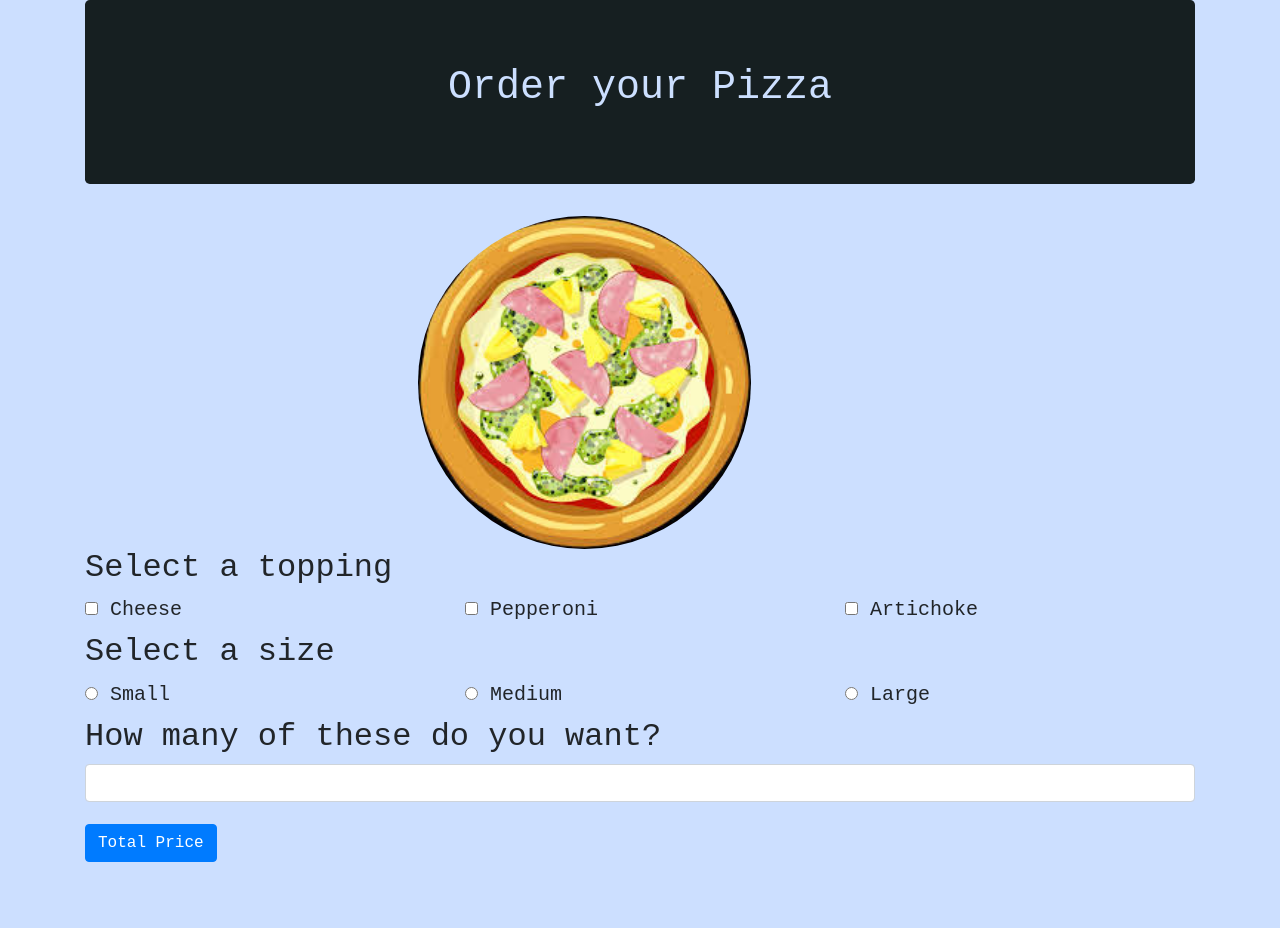
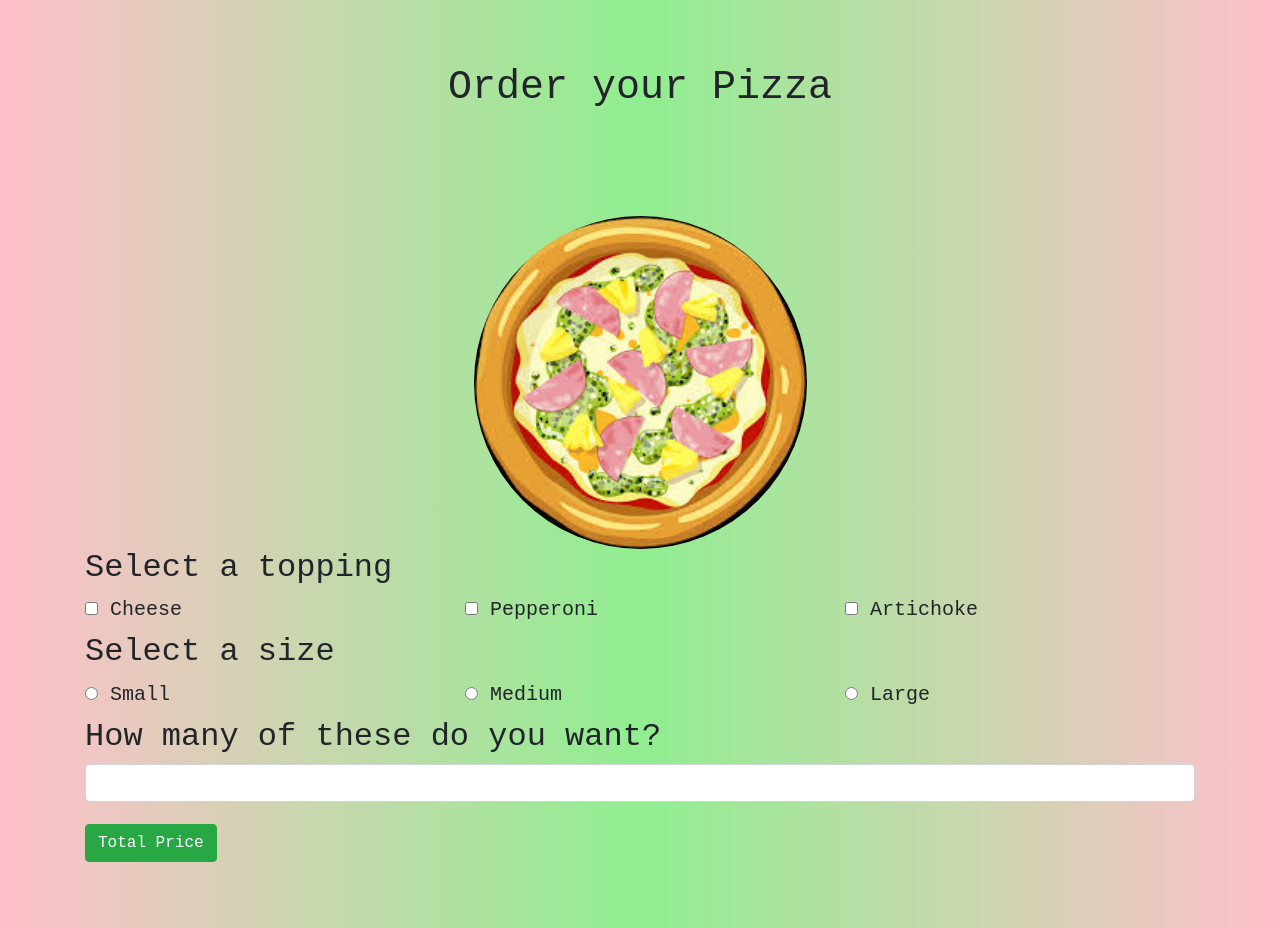
Before and after one commit to meriat/Pizza, a plain HTML site: page index.html in a window 1280 px wide. Before the commit the page ends 862 px from the top, so only its background shows below. Drawn offline with Linux system fonts and the light colour scheme.

Commit message:
change background color

```diff
--- a/css/styles.css
+++ b/css/styles.css
@@ -1,12 +1,14 @@
 .jumbotron{
   text-align: center;
-  background-color: #161f21;
-  color: #ccdfff;
+  background: transparent;
 }
 
 body{
-  background-color: #ccdfff;
+  background-image: linear-gradient(to right,pink,lightgreen,pink);
+  height: 100vh;
   font-family:monospace;
+  margin-bottom: 10%;
+
 }
 
 #result{
@@ -22,8 +24,10 @@ body{
 
 img {
   border-radius: 100%;
-  margin-left: 30%;
-  width: 30%;
+  display: block;
+   margin-left: auto;
+   margin-right: auto;
+   width: 30%;
 }
 
 button{
--- a/index.html
+++ b/index.html
@@ -14,7 +14,7 @@
       <div class="jumbotron">
         <h1>Order your Pizza</h1>
       </div>
-      <img class="animated tada dalay-4s" src="img/download.jpg" alt="Pizza Picture" />
+      <img class="animated infinite pulse dalay-2s" src="img/download.jpg" alt="Pizza Picture" />
       <form id="input">
         <h2>Select a topping</h2>
         <div class="row">
@@ -61,7 +61,7 @@
               <div>
                 <h2>How many of these do you want?</h2>
                 <input type="text" id="items" class="form-control" />
-                <button id="btn" type="submit" class="btn btn-primary">Total Price</button>
+                <button id="btn" type="submit" class="btn btn-success">Total Price</button>
               </div>
             </form>
         <div id="result">
```
